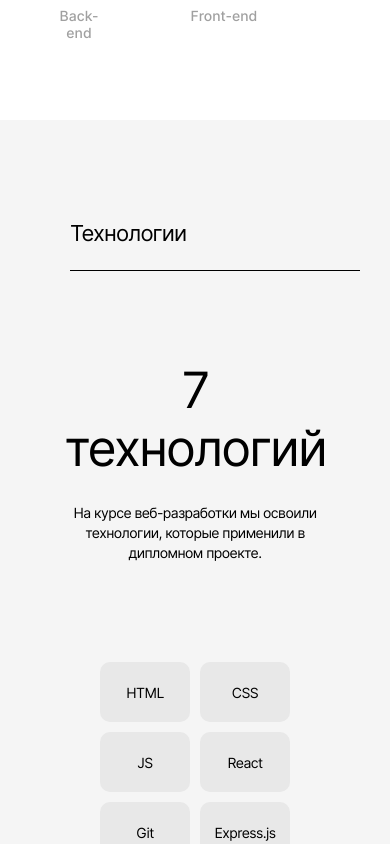
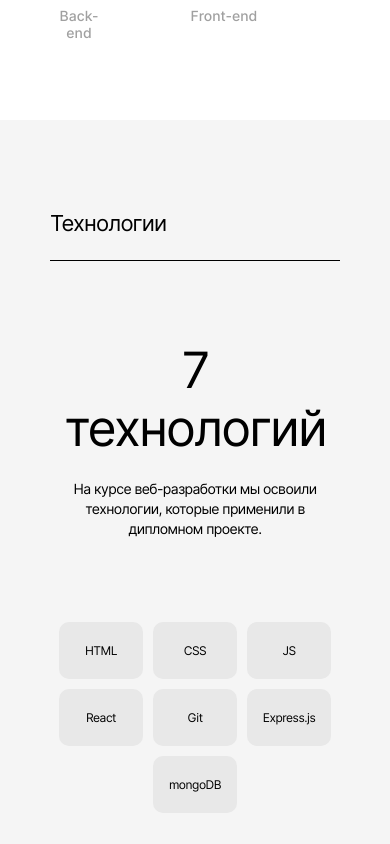
Before and after one commit to NataliUstinova/movies-explorer-frontend, a React (Create React App) app: page / in a window 390 px wide. Shown: the part 1520-2364 px from the top of the page. Built offline with nearby package versions, Linux system fonts and the light colour scheme.

Commit message:
feat: techs mobile #7

```diff
--- a/src/components/Techs/Techs.css
+++ b/src/components/Techs/Techs.css
@@ -68,3 +68,51 @@
   line-height: 17px;
   letter-spacing: -0.04em;
 }
+
+@media (max-width: 768px) {
+  .techs {
+    padding: 90px 50px;
+  }
+  .techs__promo-title {
+    margin: 80px 0 0;
+  }
+  .techs__subtitle {
+    font-size: 12px;
+    line-height: 18px;
+  }
+  .techs__promo {
+    gap: 22px;
+  }
+  .techs__container {
+    margin-top: 61px;
+  }
+  .techs__tech-block {
+    width: 84px;
+    height: 57px;
+    font-size: 12px;
+    line-height: 15px;
+  }
+}
+@media (max-width: 320px) {
+  .techs {
+    padding: 70px 18px;
+  }
+  .techs__title {
+    font-size: 18px;
+    line-height: 22px;
+    margin: 0 0 28px 0;
+  }
+  .techs__promo-title {
+    font-size: 30px;
+    line-height: 36px;
+    margin: 60px 0 0;
+  }
+  .techs__promo {
+    gap: 24px;
+  }
+  .techs__container {
+    margin-top: 26px;
+    max-width: 178px;
+    justify-content: flex-start;
+  }
+}
```
